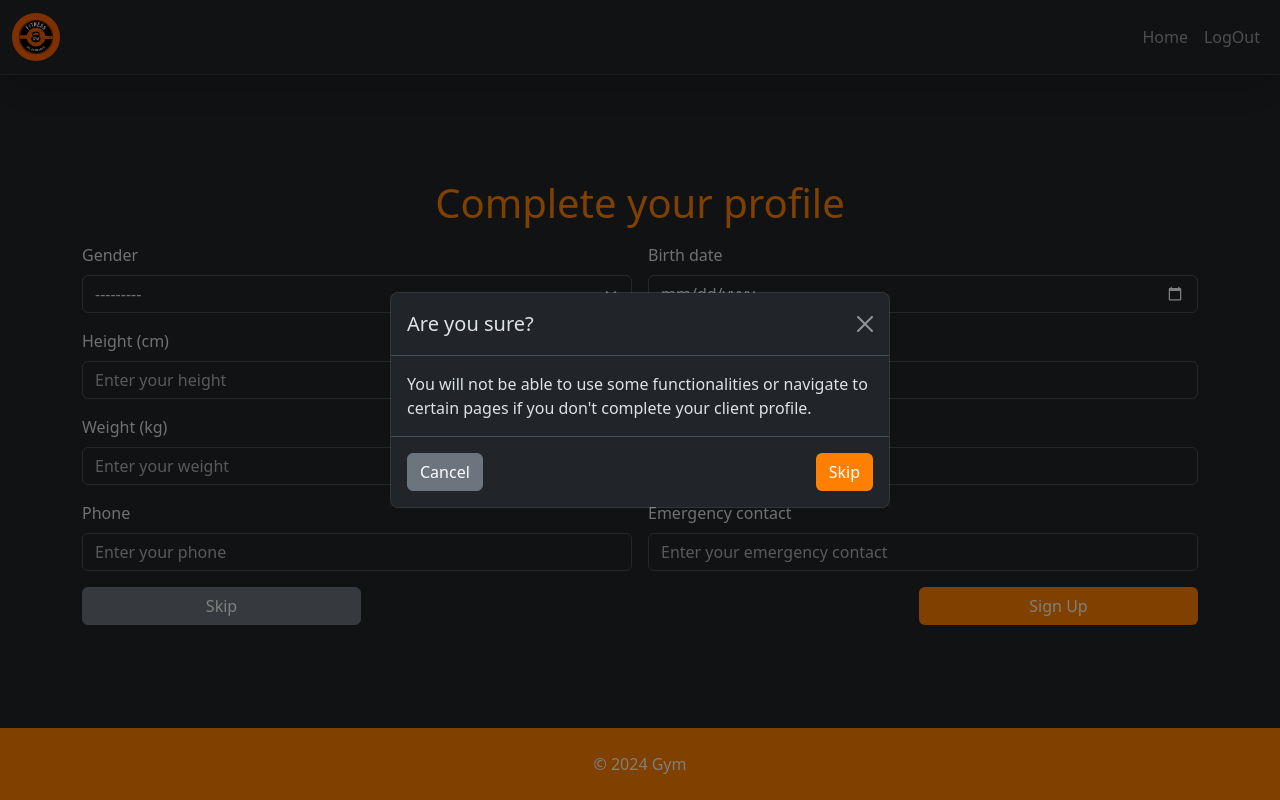
After one commit to Agus3160/gym_web_app, a Django app: page /sign-up/client in a window 1280 px wide, after a click on "Skip". The commit adds this page. Run offline with Django 5.2, Linux system fonts and the light colour scheme; the visitor is signed in with stand-in values (Sample User, id 1); some libraries are stand-ins or nearby versions.

Commit message:
More features added
-Functional session
- more views added
- custom decorators added

```diff
--- a/gym_page/settings.py
+++ b/gym_page/settings.py
@@ -11,6 +11,8 @@ https://docs.djangoproject.com/en/5.0/ref/settings/
 """
 
 from pathlib import Path
+from dotenv import load_dotenv
+load_dotenv()
 import os
 
 # Build paths inside the project like this: BASE_DIR / 'subdir'.
@@ -21,7 +23,7 @@ BASE_DIR = Path(__file__).resolve().parent.parent
 # See https://docs.djangoproject.com/en/5.0/howto/deployment/checklist/
 
 # SECURITY WARNING: keep the secret key used in production secret!
-SECRET_KEY = os.getenv('SECRET_KEY')
+SECRET_KEY = str(os.getenv('SECRET_KEY'))
 
 # SECURITY WARNING: don't run with debug turned on in production!
 DEBUG = True
--- /dev/null
+++ b/service/forms.py
@@ -0,0 +1,86 @@
+from .models import User, ClientInfo
+from django.forms import ModelForm, EmailInput, CharField, PasswordInput, TextInput, Select, Form, EmailField, ModelChoiceField
+from django.contrib.auth.forms import UserCreationForm
+from django.contrib.auth.models import Group
+from django.core.exceptions import ValidationError
+
+class LoginForm(Form):
+  email = EmailField(max_length=255, label='Email', widget=EmailInput(attrs={'placeholder': 'example@example.com', 'class': 'form-control'}))
+  password = CharField(label='Password', widget=PasswordInput(attrs={'placeholder': 'Enter your password', 'class': 'form-control'}))
+
+class UserSignUpForm(UserCreationForm):
+
+    password1 = CharField(label='Password', widget=PasswordInput(attrs={'class': 'form-control', 'placeholder': 'Enter your password'}))
+    password2 = CharField(label='Confirm Password', widget=PasswordInput(attrs={'class': 'form-control', 'placeholder': 'Confirm your password'}))
+    group = ModelChoiceField(queryset=Group.objects.all(), label='Group', empty_label=None, widget=Select(attrs={'class': 'form-select'}))
+
+    class Meta:
+      model = User
+      fields = ['email', 'first_name', 'last_name', 'group']
+      widgets = {
+      'email': TextInput(attrs={'placeholder': 'example@example.com', 'class': 'form-control'}),
+      'first_name': TextInput(attrs={'placeholder': 'Enter your first name', 'class': 'form-control'}),
+      'last_name': TextInput(attrs={'placeholder': 'Enter your last name', 'class': 'form-control'}),
+    }
+
+    def clean_group(self):
+      group = self.cleaned_data.get('group')
+      if not group or group == "":
+        raise ValidationError('Please select a valid role.')
+      return group
+
+    def clean_password2(self):
+      password1 = self.cleaned_data.get("password1")
+      password2 = self.cleaned_data.get("password2")
+      if not password1 or not password2 or password1 != password2:
+        raise ValidationError("Passwords don't match")
+      return password2
+
+    def save(self, commit=True):
+      user = super().save(commit=False)
+      user.set_password(self.cleaned_data["password1"])
+      if commit:
+        user.save()
+      return user
+
+class ClientInfoForm(ModelForm):
+
+   # Define widths for each field
+  field_widths = {
+    'username': 4,
+    'email': 4,
+    'password': 4,
+    'full_name': 6,
+    'bio': 6,
+  }
+
+  class Meta:
+    model = ClientInfo
+    fields = ['gender', 'birth_date', 'height', 'ci', 'weight', 'address', 'phone', 'emergency_contact']
+    widgets = {
+      'gender': Select(attrs={'class': 'form-select'}),
+      'birth_date': TextInput(attrs={'class': 'form-control', 'type': 'date'}),
+      'height': TextInput(attrs={'class': 'form-control', 'placeholder': 'Enter your height'}),
+      'ci': TextInput(attrs={'class': 'form-control', 'placeholder': 'Enter your CI'}),
+      'weight': TextInput(attrs={'min':0,'type': 'number', 'class': 'form-control', 'placeholder': 'Enter your weight'}),
+      'address': TextInput(attrs={'class': 'form-control', 'placeholder': 'Enter your address', 'min': 0}),
+      'phone': TextInput(attrs={'class': 'form-control', 'placeholder': 'Enter your phone'}),
+      'emergency_contact': TextInput(attrs={'class': 'form-control', 'placeholder': 'Enter your emergency contact'}),
+    }
+    labels = {
+      'weight': 'Weight (kg)',
+      'height': 'Height (cm)',
+      'ci': 'CI',
+    }
+
+  def clean_height(self):
+    height = self.cleaned_data.get('height')
+    if height <= 0 or not height:
+      raise ValidationError('Height must be greater than 0')
+    return height
+
+  def clean_weight(self):
+    weight = self.cleaned_data.get('weight')
+    if weight <= 0 or not weight:
+      raise ValidationError('Weight must be greater than 0')
+    return weight
--- a/service/static/css/extend.css
+++ b/service/static/css/extend.css
@@ -1,8 +1,19 @@
 .mainButton{
   background-color: #ff8000;
   color: #fff;
-  border: none;
-  outline: none;
+}
+
+.onHover:hover{
+  box-shadow: rgba(50, 50, 93, 0.25) 0px 30px 60px -12px inset, rgba(0, 0, 0, 0.3) 0px 18px 36px -18px inset;
+}
+
+.mainButton:hover{
+  background-color: #ff8000d0;
+}
+
+.mainButton:active{
+  background-color: #ffa64c;
+  color: #33393f;
 }
 
 .mainText{
@@ -14,5 +25,5 @@
 }
 
 input:focus{
-  border: 1px #ff8000;
+  background-color: #ff8000;
 }
--- a/service/templates/base/base.html
+++ b/service/templates/base/base.html
@@ -3,7 +3,7 @@
 {% load static %}
 
 <!DOCTYPE html>
-<html lang="en">
+<html lang="en" data-bs-theme="dark">
 <head>
     <meta charset="UTF-8">
     <meta name="viewport" content="width=device-width, initial-scale=1.0">
@@ -11,11 +11,11 @@
     <link rel="stylesheet" href="{% static 'css/bootstrap.min.css' %}">
     <link rel="stylesheet" href="{% static 'css/extend.css' %}">
 </head>
-<body class="bg-dark">
+<body class="d-flex flex-column" style="height: 100dvh;">
 
-  <nav class="navbar navbar-expand-lg shadow-lg border-bottom border-dark-subtle navbar-dark bg-dark">
+  <nav class="navbar navbar-expand-lg shadow-lg border-bottom border-dark-subtle navbar-dark bg-dark h-[72px]">
     <div class="container-fluid">
-      <a class="navbar-brand mainText" href="#"><img width="48" class="rounded-circle" src="{% static 'logo.png' %}"></a>
+      <a class="navbar-brand mainText" href="{% url 'home' %}"><img width="48" class="rounded-circle" src="{% static 'logo.png' %}"></a>
       <button class="navbar-toggler" type="button" data-bs-toggle="offcanvas" data-bs-target="#offcanvasDarkNavbar" aria-controls="offcanvasDarkNavbar" aria-label="Toggle navigation">
         <span class="navbar-toggler-icon"></span>
       </button>
@@ -27,27 +27,42 @@
         <div class="offcanvas-body">
           <ul class="navbar-nav ms-auto mb-2 mb-lg-0">
             <li class="nav-item">
-              <a class="nav-link" href="#">Home</a>
+              <a class="nav-link" href="{% url 'home' %}">Home</a>
             </li>
-            <li class="nav-item">
-              <a class="nav-link" href="#">SignUp</a>
-            </li>
-            <li class="nav-item">
-              <a class="nav-link" href="sign-in">SignIn</a>
-            </li>
+            {% if user.is_authenticated %}
+              {% if user.groups.all.0.name == 'ADMIN' %}
+                <li class="nav-item">
+                  <a class="nav-link" href="{% url 'staff-clients' %}">Admin</a>
+                </li>
+              {% endif %}
+              {% if user.groups.all.0.name == 'CLIENT' %}
+                <li class="nav-item">
+                  <a class="nav-link" href="{% url 'staff-clients' %}">Me</a>
+                </li>
+              {% endif %}
+              <li class="nav-item">
+                <a class="nav-link" href="{% url 'logout' %}">LogOut</a>
+              </li>
+            {% else %}
+              <li class="nav-item">
+                <a class="nav-link" href="{% url 'sign-up' %}">SignUp</a>
+              </li>
+              <li class="nav-item">
+                <a class="nav-link" href="sign-in">SignIn</a>
+              </li>
+            {% endif %}
           </ul>
         </div>
       </div>
     </div>
   </nav>
-
-    <main class="container-sm my-3">
+    <main class="container-sm my-3 d-flex flex-column justify-content-center" style="flex: 1;">
         {% block content %}
         <!-- This block will be overridden in child templates -->
         {% endblock %}
     </main>
 
-    <footer class="mainButton m-0 p-4 h-100">
+    <footer class="mainButton m-0 p-4 w-100">
       <div class="d-flex justify-content-center align-items-center">
         <p class="m-0">&copy; 2024 Gym</p>
       </div>
--- a/service/templates/pages/home.html
+++ b/service/templates/pages/home.html
@@ -15,7 +15,7 @@
         <button type="button" data-bs-target="#carouselExampleCaptions" data-bs-slide-to="2" aria-label="Slide 3"></button>
       </div>
       <div class="carousel-inner">
-        <div class="carousel-item active ">
+        <div class="carousel-item active">
           <img src="{% static 'stronger.png' %}" class="d-block w-100" alt="...">
         </div>
         <div class="carousel-item">
--- /dev/null
+++ b/service/templates/pages/sign-up-client.html
@@ -0,0 +1,49 @@
+<!-- signUpClient.html -->
+
+{% extends 'base/base.html' %}
+
+{% block title %}SignIn{% endblock %}
+
+{% block content %}
+<div class="d-flex flex-column gap-3">
+  <h1 class="mainText text-center m-0">Complete your profile</h1>
+  <form method="POST" action="{% url 'sign-up-client' %}" class="row g-3 needs-validation">
+    {% csrf_token %}
+    {% for fields in form %}
+      <div class="col-md-6">
+        <label class="form-label" for="{{ fields.id_for_label }}">{{ fields.label }}</label>
+        {{ fields }}
+        {% if fields.errors %}
+            {% for error in fields.errors %}
+              <div class="invalid-feedback d-block">{{ error }}</div>
+            {% endfor %}
+        {% endif %}
+      </div>
+    {% endfor %}
+    <div class="d-flex justify-content-between">
+      <button type="button" class="btn btn-secondary w-25 " data-bs-toggle="modal" data-bs-target="#skipModal">Skip</button>
+      <button type="submit" class="mainButton btn w-25 ">{{submit_text}}</button>
+    </div>
+  </form>
+</div>
+
+<!-- Modal -->
+<div class="modal fade" id="skipModal" tabindex="-1" aria-hidden="true">
+  <div class="modal-dialog modal-dialog-centered">
+    <div class="modal-content">
+      <div class="modal-header">
+        <h1 class="modal-title fs-5" id="exampleModalLabel">Are you sure?</h1>
+        <button type="button" class="btn-close" data-bs-dismiss="modal" aria-label="Close"></button>
+      </div>
+      <div class="modal-body">
+        You will not be able to use some functionalities or navigate to certain pages if you don't complete your client profile.
+      </div>
+      <div class="modal-footer d-flex justify-content-between">
+        <button type="button" class="btn btn-secondary" data-bs-dismiss="modal">Cancel</button>
+        <a href="{% url 'home' %}" class="btn mainButton">Skip</a>
+      </div>
+    </div>
+  </div>
+</div>
+
+{% endblock %}
--- a/service/urls.py
+++ b/service/urls.py
@@ -1,7 +1,17 @@
 from django.urls import path
-from .views import index, signIn
+from .views import index, signIn, signUp, signUpClient, adminClients, logOut
 
 urlpatterns = [
-  path('', index),
-  path('sign-in', signIn)
+
+  #public routes
+  path('', index, name='home'),
+  path('sign-in', signIn, name='sign-in'),
+  path('sign-up', signUp, name='sign-up'),
+  path('logout', logOut, name='logout'),
+
+  #client routes
+  path('sign-up/client', signUpClient, name='sign-up-client'),
+
+  #admin routes
+  path('staff/clients', adminClients, name='staff-clients'),
 ]
--- a/service/views.py
+++ b/service/views.py
@@ -1,8 +1,57 @@
-from django.shortcuts import render
+from django.shortcuts import render, redirect
+from .forms import LoginForm, UserSignUpForm, ClientInfoForm
+from django.contrib.auth.decorators import permission_required, login_required
+from django.contrib.auth import login, authenticate, logout
+from .custom.decorators import redirect_to_home_if_logged_in
 
 # Create your views here.
 def index(request):
   return render(request, 'pages/home.html')
 
 def signIn(request):
-  return render(request, 'pages/sign-in.html')
+  if(request.method == 'POST'):
+    form = LoginForm(request.POST)
+    if form.is_valid():
+      email=form.cleaned_data['email']
+      password=form.cleaned_data['password']
+      user = authenticate(request, username=email, password=password)
+      if not user:
+        form.add_error(None, 'Invalid credentials')
+      else:
+        login(request, user)
+        return redirect('home')
+  else:
+    form = LoginForm()
+  return render(request, 'pages/sign-in.html', {'form':form, 'submit_text':'Sign In'})
+
+@redirect_to_home_if_logged_in
+def signUp(request):
+  if(request.method == 'POST'):
+    form = UserSignUpForm(request.POST)
+    if form.is_valid():
+      user = form.save(commit=False)
+      group_choice = form.cleaned_data['group']
+      user.save()
+      user.groups.add(group_choice)
+
+      if(user.groups.filter(name='CLIENT').exists()):
+        return redirect('sign-up-client')
+
+      return redirect('sign-in')
+    print(form.data['group'])
+  else:
+    form = UserSignUpForm()
+  return render(request, 'pages/sign-up.html', {'form':form, 'submit_text':'Sign Up'})
+
+@login_required(login_url='sign-in')
+def signUpClient(request):
+  form = ClientInfoForm()
+  return render(request, 'pages/sign-up-client.html', {'form':form, 'submit_text':'Sign Up'})
+
+def logOut(request):
+  logout(request)
+  return redirect('home')
+
+@permission_required('auth.can_view_admin_panel', login_url='sign-in')
+def adminClients(request):
+  return render(request, 'pages/admin-clients.html')
```
Also changed, not shown: service/custom/decorators.py (added, +34 -0 lines), service/management/commands/init_groups.py (+26 -12 lines), service/models.py (+60 -2 lines), service/templates/layouts/form.html (+14 -6 lines), service/templates/pages/admin-clients.html (added, +13 -0 lines), service/templates/pages/sign-in.html (+7 -3 lines), service/templates/pages/sign-up.html (added, +15 -0 lines).
